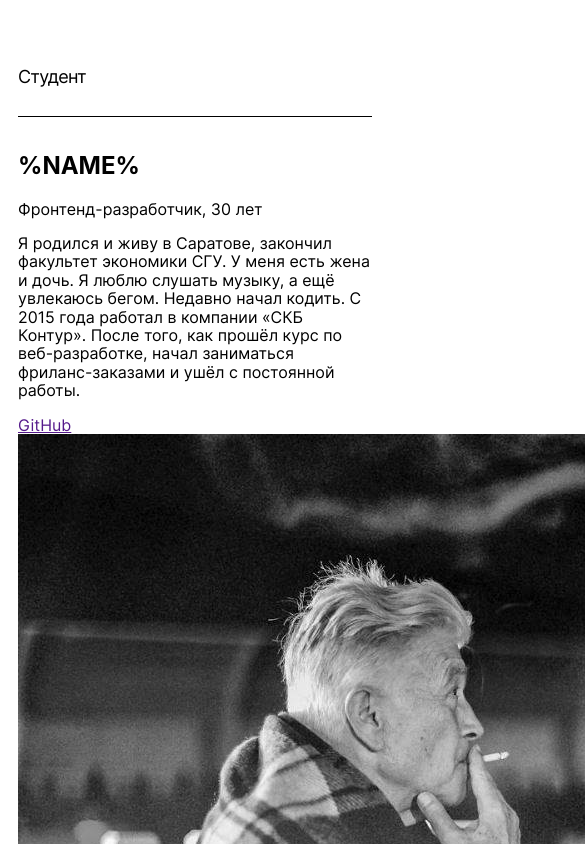
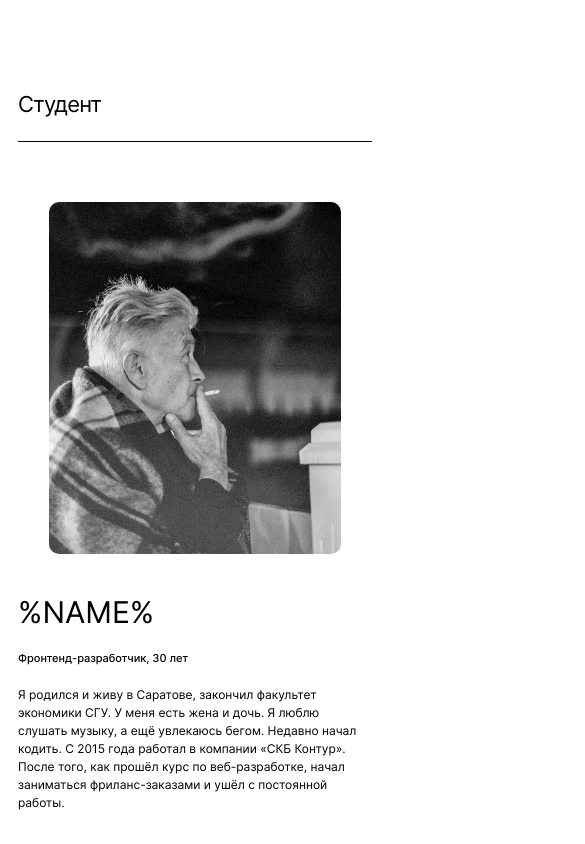
Before and after one commit to enswbl/movies-explorer-frontend, a React (Create React App) app: page / in a window 390 px wide. Shown: the part 1960-2804 px from the top of the page, 585 px wide, since content can reach past the window. Built offline with nearby package versions, Linux system fonts and the light colour scheme; a web font is replaced by a local one.

Commit message:
feat: about-me

```diff
--- a/src/components/AboutMe/AboutMe.css
+++ b/src/components/AboutMe/AboutMe.css
@@ -21,3 +21,199 @@
         padding-right: 18px;
     }
 }
+
+.about-me__container {
+    /* display: grid;
+    grid-template-columns: 1fr 1fr;
+    grid-template-rows: 1fr;  */
+    display: flex;
+    justify-content: space-between;
+    align-items:flex-start;
+
+    margin-bottom: 100px;
+}
+
+@media (max-width: 768px) {
+
+    .about-me__container  {
+        margin-bottom: 90px;
+    }
+}
+
+@media (max-width: 576px) {
+
+    .about-me__container  {
+        display: flex;
+        flex-direction: column-reverse;
+        place-items: center;
+        /* justify-content: space-between; */
+        /* align-items: center; */
+    }
+}
+
+@media (max-width: 460px) {
+
+    .about-me__container  {
+        margin-bottom: 70px;
+    }
+}
+
+.about-me__title {
+    margin: 110px 0 66px;
+    padding-bottom: 23px;
+    font-size: 22px;
+    line-height: 27px;
+    font-weight: normal;
+    letter-spacing: -0.04em;
+    border-bottom: 1px solid #000000;
+}
+
+@media (max-width: 460px) {
+
+    .about-me__title   {
+        margin-bottom: 60px;
+    }
+}
+
+.about-me__photo {
+    height: 327px;
+    width: 270px;
+    border-radius: 10px;
+    object-fit: cover;
+    margin: 0 0 0 15px;
+}
+
+@media (max-width: 576px) {
+
+    .about-me__photo  {
+        margin: 0 0 40px 0;
+    }
+}
+
+@media (max-width: 768px) {
+
+    .about-me__photo  {
+        height: 307px;
+        width: 255px;
+    }
+}
+
+@media (max-width: 460px) {
+
+    .about-me__photo  {
+        height: 352px;
+        width: 292px;
+    }
+}
+
+.about-me__name {
+    font-weight: normal;
+    font-size: 50px;
+    line-height: 58px;
+    margin: 0 0 18px;
+}
+
+@media (max-width: 768px) {
+
+    .about-me__name  {
+        font-size: 40px;
+        line-height: 40px;
+        margin: 0 0 16px;
+    }
+}
+
+@media (max-width: 460px) {
+
+    .about-me__name  {
+        font-size: 30px;
+        line-height: 36px;
+        margin: 0 0 20px;
+    }
+}
+
+.about-me__paragraph {
+    font-weight: 500;
+    font-size: 18px;
+    line-height: 20px;
+    mix-blend-mode: normal;
+    margin: 0 0 26px;
+}
+
+@media (max-width: 768px) {
+
+    .about-me__paragraph  {
+        font-size: 12px;
+        line-height: 18px;
+        margin: 0 0 20px;
+    }
+}
+
+@media (max-width: 460px) {
+
+    .about-me__paragraph  {
+        font-size: 11px;
+        line-height: 16px;
+        margin: 0 0 20px;
+    }
+}
+
+
+.about-me__description {
+max-width: 600px;
+
+    font-size: 14px;
+line-height: 22px;
+mix-blend-mode: normal;
+margin: 0 0 99px;
+}
+
+
+@media (max-width: 768px) {
+
+    .about-me__description {
+        max-width: 364px;
+        font-size: 12px;
+        line-height: 18px;
+        margin: 0 0 87px;
+    }
+}
+
+@media (max-width: 576px) {
+
+    .about-me__description  {
+        max-width: none;
+    }
+}
+
+@media (max-width: 320px) {
+
+    .about-me__description {
+        max-width: 292px;
+        font-size: 11px;
+        line-height: 16px;
+        margin: 0 0 40px;
+    }
+}
+
+.about-me__link {
+    font-weight: 500;
+font-size: 14px;
+line-height: 17px;
+    color: #000000;
+    text-decoration: inherit;
+}
+
+
+@media (max-width: 576px) {
+
+    .about-me__bio  {
+width: 100%;
+    }
+}
+
+@media (max-width: 320px) {
+    /* 460 */
+    .about-me__bio  {
+width: auto;
+    }
+}
--- a/src/components/AboutMe/AboutMe.js
+++ b/src/components/AboutMe/AboutMe.js
@@ -7,26 +7,25 @@ const AboutMe = ({myRef}) => {
         <>
             <div className='about-me' ref={myRef}>
 
-                <h2 className="techs__title">Студент</h2>
+                <h2 className="about-me__title">Студент</h2>
 
                 <div className="about-me__container">
 
-                    <div>
+                    <div className="about-me__bio">
+                        <h2 className="about-me__name">%NAME%</h2>
+                        <p className="about-me__paragraph">Фронтенд-разработчик, 30 лет</p>
 
-                        <h2>%NAME%</h2>
-                        <p>Фронтенд-разработчик, 30 лет</p>
-
-                        <p>Я родился и живу в Саратове, закончил факультет экономики СГУ. У меня есть жена и дочь. Я
+                        <p className="about-me__description">Я родился и живу в Саратове, закончил факультет экономики СГУ. У меня есть жена и дочь. Я
                             люблю
                             слушать музыку, а ещё увлекаюсь бегом. Недавно начал кодить.
                             С 2015 года работал в компании «СКБ Контур». После того, как прошёл курс по веб-разработке,
                             начал заниматься фриланс-заказами и ушёл с постоянной работы.</p>
 
-                        <a href="">GitHub</a>
+                        <a className="about-me__link" href="https://github.com/enswbl">GitHub</a>
 
                     </div>
 
-                    <img src={plvn} alt=""/>
+                    <img className="about-me__photo" src={plvn} alt="Фото" />
 
                 </div>
             </div>
--- a/src/components/Techs/Techs.css
+++ b/src/components/Techs/Techs.css
@@ -31,7 +31,7 @@
 }
 
 .techs__title {
-    margin-top: 100px;
+    margin: 100px 0 0;
     padding-bottom: 23px;
     font-size: 22px;
     line-height: 27px;
```
